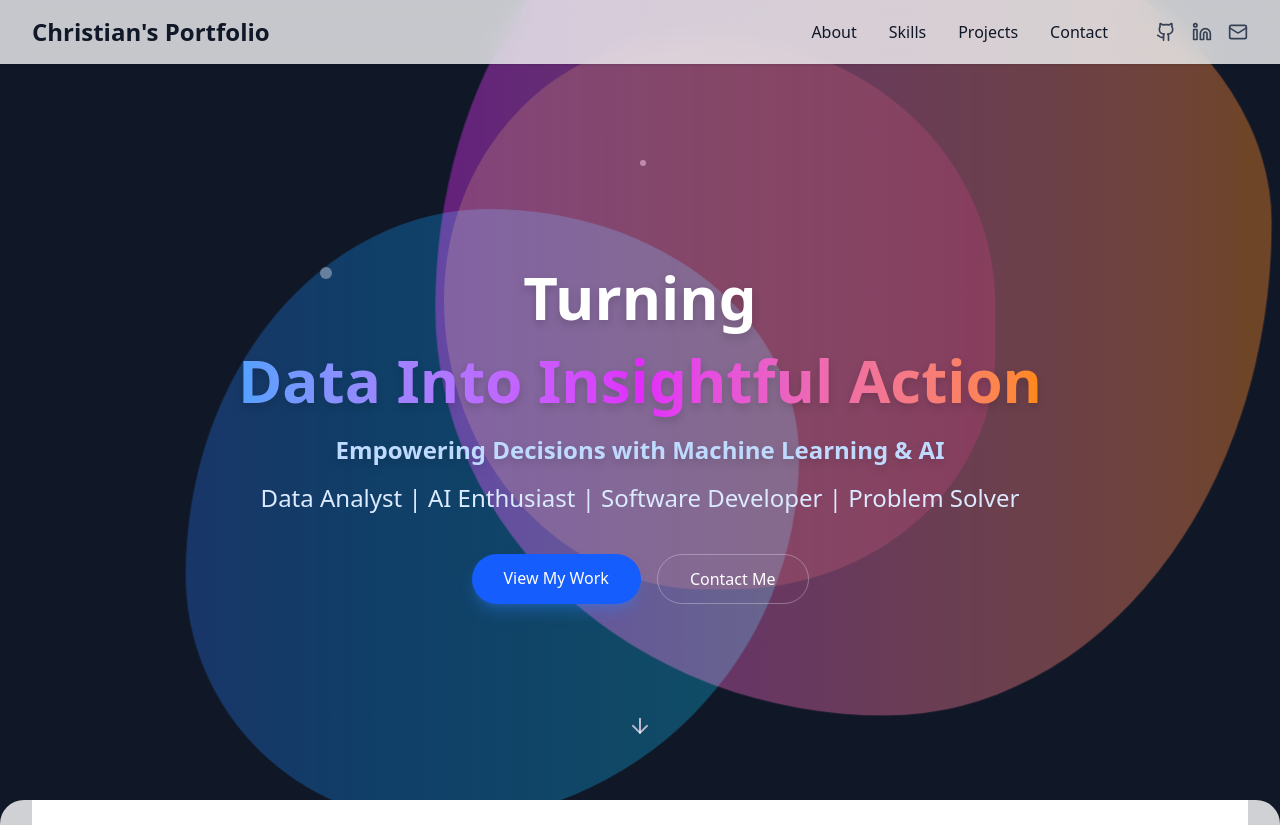
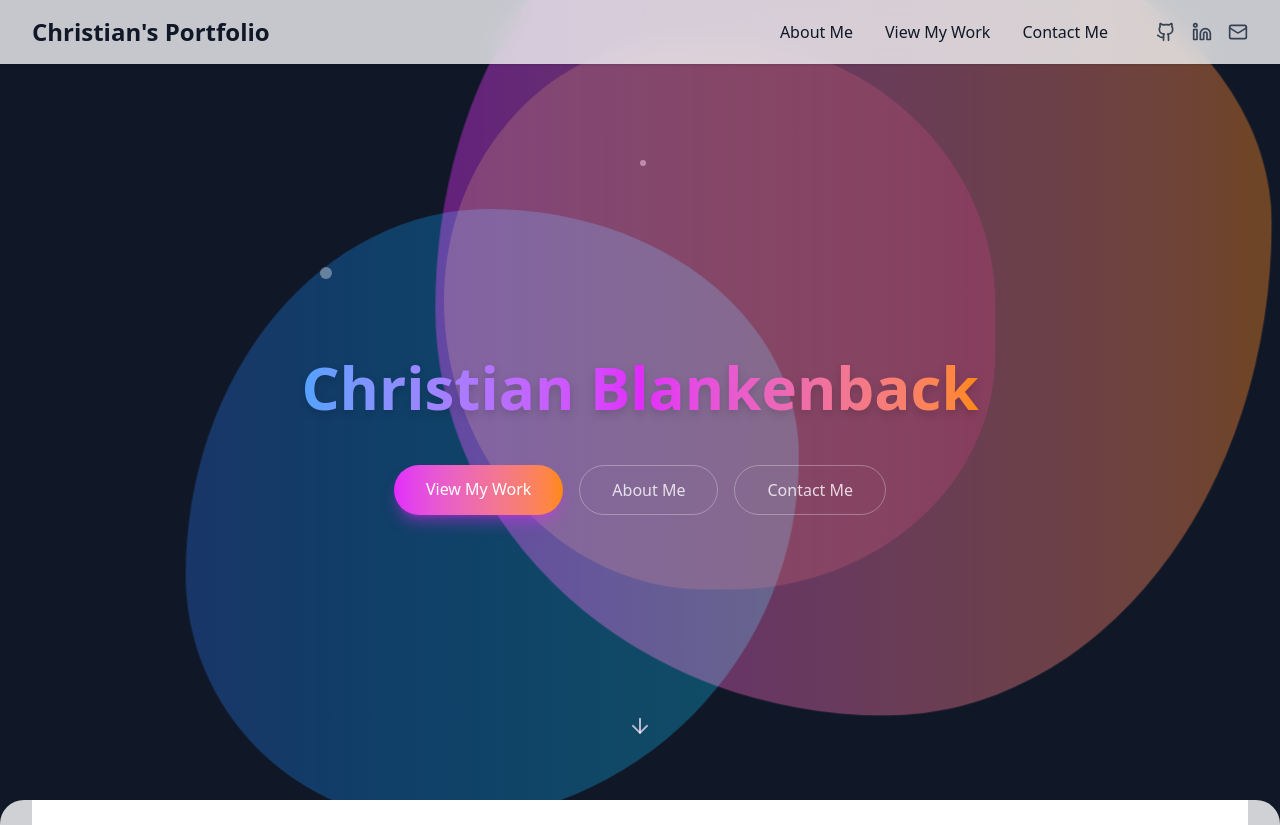
Before and after one commit to cblankenback/my-portfolio, a React (Vite) app: page / in a window 1280 px wide. Shown: the top 825 px of the page. Built offline with nearby package versions, Linux system fonts and the light colour scheme.

Commit message:
changed some text

```diff
--- a/src/components/About.tsx
+++ b/src/components/About.tsx
@@ -37,15 +37,15 @@ export default function About() {
           {/* Bio Section */}
           <motion.div className="md:col-span-2 flex flex-col justify-between space-y-6" initial={{ opacity: 0, y: 40 }} whileInView={{ opacity: 1, y: 0 }} transition={{ duration: 0.6, delay: 0.4 }} viewport={{ once: true }}>
             <motion.p className="text-lg text-gray-700" initial={{ opacity: 0 }} whileInView={{ opacity: 1 }} transition={{ delay: 0.5 }} viewport={{ once: true }}>
-              Hello there, my name is <strong>Christian Blankenback</strong>. I am a recent graduate with a 4-year
+              Hello there, my name is <strong>Christian Blankenback</strong>. I am in my final year of a 4-year
               <a href="https://www.algonquincollege.com/sat/program/bachelor-of-technology-in-business-systems-development/"
                  target="_blank" rel="noopener noreferrer" className="text-blue-700 underline ml-1">
                 Bachelor of Technology in Business Systems Development
               </a>{' '}
-              from Algonquin College (GPA: <strong>3.77/4</strong>), based in Ottawa, Canada.<br/><br/>
+              from Algonquin College (GPA: <strong>3.77/4</strong>, Dean’s Honour List), based in Ottawa, Canada.<br/><br/>
               I am passionate about data and technology, and I am currently seeking opportunities in <strong>data science</strong>, <strong>data analytics</strong> and <strong>software engineering</strong>.<br/><br/>
               I am a lifelong learner, always exploring new tools and techniques in the world of software, data, machine learning, and AI. My portfolio showcases the practical knowledge and skills I have gained through my academic journey and personal projects.<br/><br/>
-              Join me as I turn data into insightful action!
+
             </motion.p>
 
             {/* Experience & LinkedIn Stats */}
@@ -58,7 +58,7 @@ export default function About() {
             >
               <div className="p-4 bg-gray-50 rounded-lg">
                 <h3 className="font-bold text-xl text-gray-900">2025</h3>
-                <p className="text-gray-600">Graduated</p>
+                <p className="text-gray-600">Graduating</p>
               </div>
               <div className="p-4 bg-gray-50 rounded-lg">
                 <h3 className="font-bold text-xl text-gray-900">Ottawa</h3>
--- a/src/components/Contact.tsx
+++ b/src/components/Contact.tsx
@@ -121,7 +121,7 @@ const Contact = () => {
             Send me an Email
           </a>
           <a
-            href="https://www.linkedin.com/in/christian-blankenback/"
+            href="https://www.linkedin.com/in/christianblankenback/"
             className="flex items-center gap-2 px-5 py-2 rounded-lg bg-blue-50 hover:bg-blue-100 text-blue-700 font-semibold shadow transition"
             target="_blank"
             rel="noopener noreferrer"
--- a/src/components/Hero.tsx
+++ b/src/components/Hero.tsx
@@ -35,27 +35,35 @@ export default function Hero() {
       {/* content */}
       <div className="relative z-30 text-center">
         <h1 className="text-5xl md:text-6xl font-bold text-white drop-shadow-lg space-y-2 leading-tight mb-4">
-          <span className="block">Turning</span>
-          <span className="block bg-gradient-to-r from-blue-400 via-fuchsia-500 to-orange-400 text-transparent bg-clip-text">Data Into Insightful Action</span>
-          <span className="block text-blue-200 text-2xl mt-4">Empowering Decisions with Machine Learning & AI</span>
+
+          <span className="block bg-gradient-to-r from-blue-400 via-fuchsia-500 to-orange-400 text-transparent bg-clip-text">Christian Blankenback</span>
+
         </h1>
-        <p className="text-xl md:text-2xl mt-4 text-blue-100">
-          Data Analyst&nbsp;| AI Enthusiast&nbsp;| Software Developer&nbsp;| Problem Solver
-        </p>
+
 
         <div className="mt-10 flex flex-col sm:flex-row gap-4 justify-center">
           <a
             href="#projects"
-            className="px-8 py-3 rounded-full text-white bg-blue-600 hover:bg-blue-700 shadow-lg shadow-blue-500/30"
-          >
+            className="px-8 py-3 rounded-full text-white
+             bg-gradient-to-r from-fuchsia-500 to-orange-400
+             hover:opacity-90 shadow-lg shadow-fuchsia-500/40">
             View My Work
+          </a>
+
+          {/* keep the others as subtle ghosts */}
+          <a
+            href="#about"
+            className="px-8 py-3 rounded-full text-white/80
+             border border-white/30 hover:bg-white/10">
+            About Me
           </a>
           <a
             href="#contact"
-            className="px-8 py-3 rounded-full text-white border border-white/30 hover:bg-white/10"
-          >
+            className="px-8 py-3 rounded-full text-white/80
+             border border-white/30 hover:bg-white/10">
             Contact Me
           </a>
+
         </div>
       </div>
 
--- a/src/components/Navbar.tsx
+++ b/src/components/Navbar.tsx
@@ -2,11 +2,9 @@ import { useState } from 'react'
 import { Menu, X, Github, Linkedin, Mail } from 'lucide-react'
 
 const navLinks = [
-  { name: 'Home', href: '#hero' },
-  { name: 'About', href: '#about' },
-  { name: 'Skills', href: '#skills' },
-  { name: 'Projects', href: '#projects' },
-  { name: 'Contact', href: '#contact' },
+  { name: 'About Me', href: '#about' },
+  { name: 'View My Work', href: '#projects' },
+  { name: 'Contact Me', href: '#contact' },
 ]
 
 export default function Navbar() {
@@ -17,7 +15,7 @@ export default function Navbar() {
       <div className="w-full flex items-center justify-between h-16 px-4 sm:px-6 lg:px-8">
         <a href="#hero" className="text-2xl font-bold text-gray-900">Christian's Portfolio</a>
         <div className="hidden md:flex items-center space-x-8">
-          {navLinks.slice(1).map(link => (
+          {navLinks.map(link => (
             <a
               key={link.name}
               href={link.href}
@@ -49,7 +47,7 @@ export default function Navbar() {
       {/* Mobile menu */}
       {menuOpen && (
         <div className="md:hidden bg-white shadow px-4 pb-4 pt-2">
-          {navLinks.slice(1).map(link => (
+          {navLinks.map(link => (
             <a
               key={link.name}
               href={link.href}
--- a/src/components/Timeline.tsx
+++ b/src/components/Timeline.tsx
@@ -1,12 +1,13 @@
 import { Briefcase, GraduationCap } from 'lucide-react';
 import { motion } from 'framer-motion';
+
 
 const timelineData = [
   {
     year: 'May 2025 - Present',
     title: 'Software Developer (Co-op)',
     company: 'Natural Resources Canada',
-    description: 'Developing software solutions as part of a government' ,
+    description: 'Developing software solutions as part of a government',
     icon: 'work',
     skills: [
       'Agile Development',
@@ -56,7 +57,7 @@ const timelineData = [
     year: 'May 2023 - Aug 2023',
     title: 'Info Tech User Support Assistant (Internship)',
     company: 'City of Ottawa',
-    description: 'Provided IT user support as part of an internship program.',
+    description: 'Provided IT user support, created training videos, managed user account permissions, and more as part of an internship program.',
     icon: 'work',
     skills: [
       'User Support',
@@ -74,8 +75,7 @@ const timelineData = [
     icon: 'work',
     skills: [
       'User Support',
-      'Active Directory & Azure',
-      'Documentation & Training',
+      'Documentation',
       'Remote Tool Support',
       'Knowledge Management',
     ],
@@ -94,9 +94,11 @@ export default function Timeline() {
         >
           Experience & Education
         </motion.h2>
+
         <div className="relative">
-          {/* Vertical Line */}
-          <div className="absolute left-1/2 transform -translate-x-1/2 w-0.5 h-full bg-gray-200" />
+          {/* centre line only on desktop */}
+          <div className="hidden md:block absolute left-1/2 -translate-x-1/2 w-0.5 h-full bg-gray-200" />
+
           <div className="space-y-12">
             {timelineData.map((item, index) => (
               <motion.div
@@ -105,25 +107,34 @@ export default function Timeline() {
                 whileInView={{ opacity: 1, x: 0 }}
                 viewport={{ once: true }}
                 transition={{ duration: 0.5, delay: index * 0.1 }}
-                className={`flex items-center ${index % 2 === 0 ? 'flex-row' : 'flex-row-reverse'}`}
+                className={`
+                  flex flex-col items-center
+                  md:flex-row ${index % 2 === 0 ? 'md:flex-row' : 'md:flex-row-reverse'}
+                `}
               >
-                {/* Content */}
-                <div className="w-1/2 pr-8 pl-8">
+                {/* content */}
+                <div className="w-full md:w-1/2 px-8">
                   <motion.div
                     whileHover={{ scale: 1.02 }}
-                    className={`bg-white p-6 rounded-lg shadow-md ${
-                      index % 2 === 0 ? 'text-right' : 'text-left'
-                    }`}
+                    className={`
+                      bg-white p-6 rounded-lg shadow-md
+                      text-center
+                      ${index % 2 === 0 ? 'md:text-right' : 'md:text-left'}
+                    `}
                   >
                     <span className="inline-block px-3 py-1 bg-indigo-100 text-indigo-800 rounded-full text-sm font-medium mb-2">
                       {item.year}
                     </span>
+
                     <h3 className="text-xl font-bold text-gray-900">{item.title}</h3>
                     <p className="text-indigo-600 font-medium">{item.company}</p>
+
                     <p className="text-gray-600 mt-2">
                       {item.icon === 'education' ? (
                         <>
-                          Graduated with a GPA of <strong>3.77/4</strong>. Focused on business systems, data, and technology.<br />
+                          Graduated with a GPA of <strong>3.77/4</strong>. Focused on business systems,
+                          data, and technology.
+                          <br />
                           <a
                             href="https://www.algonquincollege.com/sat/program/bachelor-of-technology-in-business-systems-development/"
                             target="_blank"
@@ -137,10 +148,14 @@ export default function Timeline() {
                         item.description
                       )}
                     </p>
-                    {item.skills && item.skills.length > 0 && (
-                      <div className="flex flex-wrap gap-2 mt-3">
+
+                    {item.skills?.length > 0 && (
+                      <div className="flex flex-wrap gap-2 mt-3 justify-center md:justify-start">
                         {item.skills.map((skill, i) => (
-                          <span key={i} className="px-3 py-1 bg-gray-100 text-gray-800 rounded-full text-xs font-medium">
+                          <span
+                            key={i}
+                            className="px-3 py-1 bg-gray-100 text-gray-800 rounded-full text-xs font-medium"
+                          >
                             {skill}
                           </span>
                         ))}
@@ -148,11 +163,12 @@ export default function Timeline() {
                     )}
                   </motion.div>
                 </div>
-                {/* Icon */}
+
+                {/* icon */}
                 <motion.div
                   whileHover={{ rotate: 360 }}
                   transition={{ duration: 0.6 }}
-                  className="w-12 h-12 rounded-full bg-indigo-600 flex items-center justify-center z-10"
+                  className="w-12 h-12 rounded-full bg-indigo-600 flex items-center justify-center z-10 my-4 md:my-0"
                 >
                   {item.icon === 'work' ? (
                     <Briefcase className="w-6 h-6 text-white" />
@@ -160,8 +176,9 @@ export default function Timeline() {
                     <GraduationCap className="w-6 h-6 text-white" />
                   )}
                 </motion.div>
-                {/* Empty space for the other side */}
-                <div className="w-1/2" />
+
+                {/* placeholder for opposite side (desktop only) */}
+                <div className="hidden md:block md:w-1/2" />
               </motion.div>
             ))}
           </div>
```
Also changed, not shown: src/components/Projects.tsx (+4 -4 lines).
